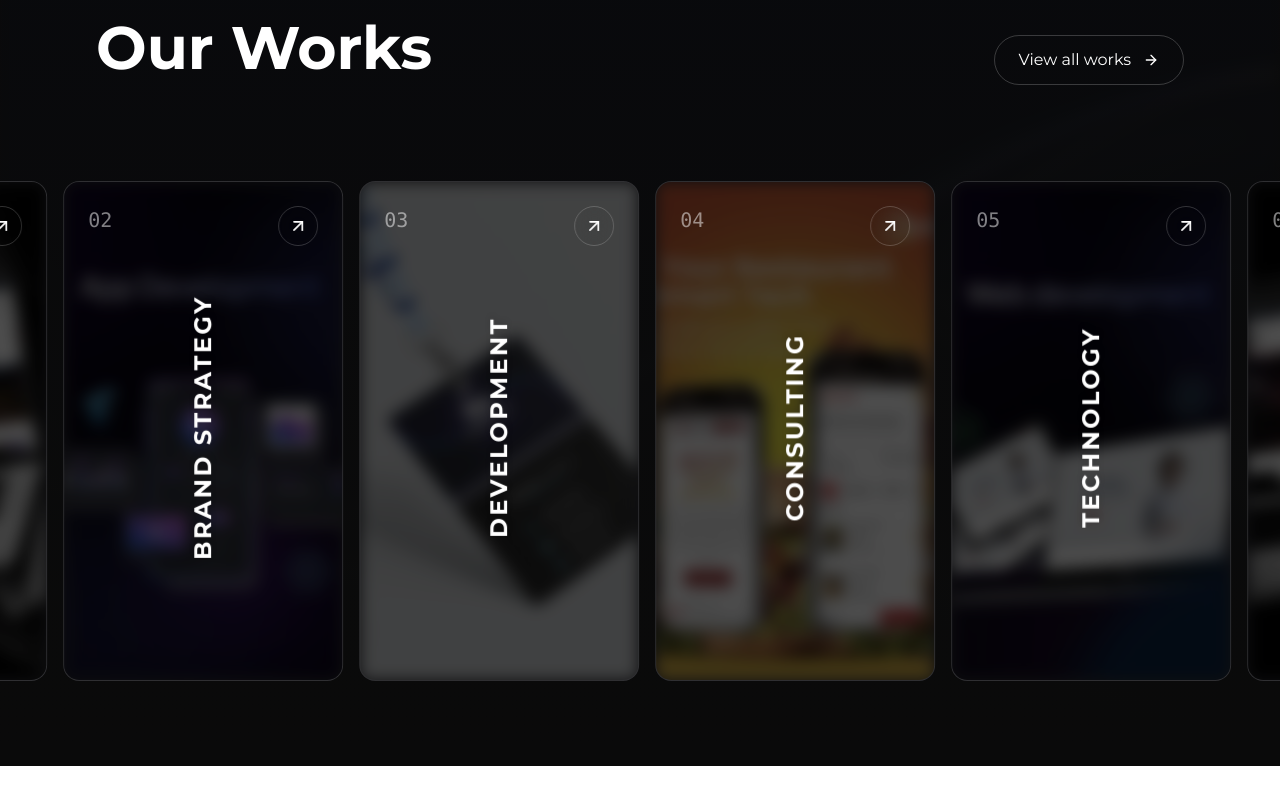
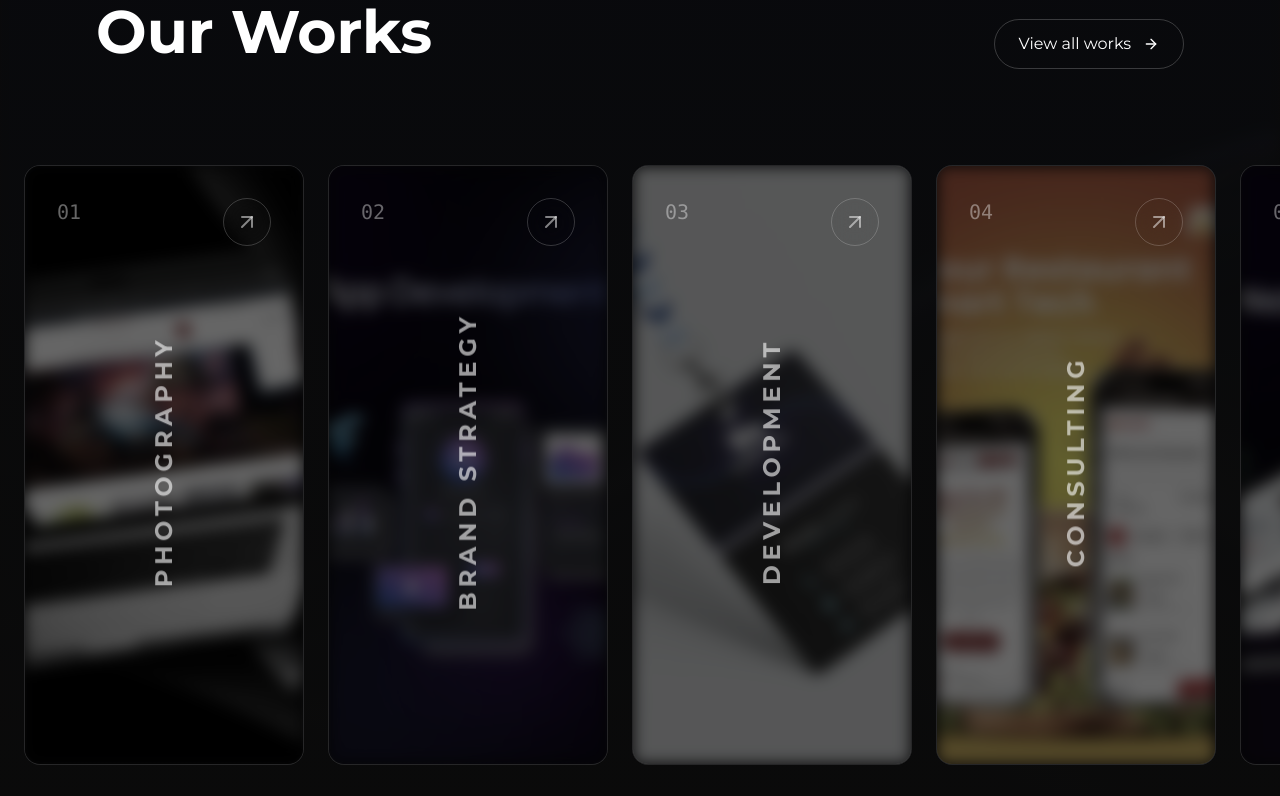
Before and after one commit to dappssolution/Dapps-web-next.js, a Next.js app: page / in a window 1280 px wide. Shown: the part 3064-3860 px from the top of the page. Built offline with nearby package versions, Linux system fonts and the light colour scheme.

Commit message:
feat:our work updated

```diff
--- a/src/components/worksSection.tsx
+++ b/src/components/worksSection.tsx
@@ -1,34 +1,21 @@
 /* eslint-disable @typescript-eslint/no-explicit-any */
 "use client";
 
-import { useState, useMemo, useEffect } from "react";
+import { useState, useMemo } from "react";
 import Image from "next/image";
 import Link from "next/link";
 import { ArrowUpRight, ArrowRight } from "lucide-react";
 import { useLanguage } from "@/contexts/LanguageContext";
-import { motion } from "framer-motion";
+import { motion, AnimatePresence } from "framer-motion";
 import { cn } from "@/lib/utils";
 
 export default function Works() {
   const { t, language } = useLanguage();
   const [activeId, setActiveId] = useState<number | null>(null);
-  const [isMobile, setIsMobile] = useState(false);
-  const [isTablet, setIsTablet] = useState(false);
   const [isHoveringContainer, setIsHoveringContainer] = useState(false);
 
-  // Handle Mobile Detection
-  useEffect(() => {
-    const checkDevice = () => {
-      setIsMobile(window.innerWidth < 640); // Tailwind 'sm' breakpoint
-      setIsTablet(window.innerWidth >= 640 && window.innerWidth < 1024); // 'sm' to 'lg'
-    };
-    checkDevice();
-    window.addEventListener("resize", checkDevice);
-    return () => window.removeEventListener("resize", checkDevice);
-  }, []);
-
   // Original Data
-  const originalProjects = useMemo(
+  const projects = useMemo(
     () => [
       {
         id: 1,
@@ -44,10 +31,7 @@ export default function Works() {
         type: "image",
         src: "/workslide-4.jpg",
         alt: "Brand Identity",
-        title: {
-          en: "Brand Identity Solutions",
-          ar: "حلول هوية العلامة التجارية",
-        },
+        title: { en: "Brand Identity Solutions", ar: "حلول هوية العلامة التجارية" },
         category: { en: "Brand Strategy", ar: "استراتيجية العلامة" },
         number: "02",
       },
@@ -82,16 +66,12 @@ export default function Works() {
     []
   );
 
-  // Double the data for infinite loop illusion on desktop
-  // Only duplicate projects for desktop (lg and up)
-  const displayProjects =
-    isMobile || isTablet
-      ? originalProjects
-      : [...originalProjects, ...originalProjects];
+  // Desktop only: Duplicate data for infinite loop
+  const desktopProjects = [...projects, ...projects];
 
   return (
     <section
-      className="relative min-h-screen w-full bg-[#0a0a0a] py-16 lg:py-36 flex flex-col justify-center overflow-hidden"
+      className="relative min-h-screen w-full bg-[#0a0a0a] py-16 lg:py-32 flex flex-col justify-center overflow-hidden"
       dir={language === "ar" ? "rtl" : "ltr"}
     >
       {/* Background Image with Blur */}
@@ -106,9 +86,9 @@ export default function Works() {
         <div className="absolute inset-0 bg-gradient-to-t from-[#0a0a0a] via-[#0a0a0a]/80 to-transparent" />
       </div>
 
-      <div className="container mx-auto z-10 h-full flex flex-col lg:h-[80vh]">
-        {/* Header Section - Added px-6 md:px-0 for spacing on mobile */}
-        <div className="px-6 md:px-12 lg:px-24 flex flex-col md:flex-row justify-between items-start md:items-end mb-12 lg:mb-24">
+      <div className="container mx-auto z-10 h-full flex flex-col relative">
+        {/* Header Section */}
+        <div className="px-6 md:px-12 lg:px-24 flex flex-col md:flex-row justify-between items-start md:items-end mb-12">
           <div>
             <h2 className="text-[#5a189a] font-bold tracking-widest text-sm uppercase mb-2">
               {t("works.subtitle") || "PORTFOLIO"}
@@ -127,48 +107,20 @@ export default function Works() {
           </Link>
         </div>
 
-        {/* DESKTOP: Slider Container
-            We use a custom animation class defined in styles below
-        */}
-        <div
-          className="flex-1 w-full relative pb-10 lg:pb-16"
-          onMouseEnter={() => setIsHoveringContainer(true)}
-          onMouseLeave={() => {
-            setIsHoveringContainer(false);
-            setActiveId(null); // Reset active card when leaving the track
-          }}
-        >
-          <div
-            className={cn(
-              isMobile || isTablet
-                ? "grid grid-cols-1 gap-6 px-4 sm:px-8 md:px-16"
-                : "flex gap-4 h-full min-h-[500px] w-max animate-marquee",
-              (isHoveringContainer || activeId !== null) &&
-                !(isMobile || isTablet) &&
-                "paused"
-            )}
-            style={
-              isMobile || isTablet
-                ? { width: "100%" }
-                : { flexDirection: "row", width: "max-content" }
-            }
-          >
-            {displayProjects.map((project, index) => (
-              <ProjectCard
-                key={`${project.id}-${index}`}
+        {/* =========================================
+            MOBILE VIEW (Vertical Grid)
+            Hidden on md/lg screens
+           ========================================= */}
+        <div className="md:hidden flex flex-col gap-6 px-6 pb-20">
+          {projects.map((project) => (
+            <ProjectCardMobile
+              key={project.id}
               project={project}
-                activeId={activeId}
-                setActiveId={setActiveId}
               language={language}
-                isMobile={isMobile}
-                isTablet={isTablet}
             />
           ))}
-          </div>
-        </div>
-
           {/* Mobile View All Button */}
-        <div className="md:hidden mt-10 px-6 pb-10">
+          <div className="mt-6">
             <Link
               href="/works"
               className="flex w-full justify-center items-center gap-2 text-white border border-white/20 rounded-full px-6 py-4 hover:bg-white hover:text-black transition-all"
@@ -179,31 +131,53 @@ export default function Works() {
           </div>
         </div>
 
-      {/* Global CSS for the marquee loop */}
+        {/* =========================================
+            DESKTOP VIEW (Horizontal Marquee)
+            Hidden on mobile
+           ========================================= */}
+        <div
+          className="hidden md:flex w-full relative py-10 lg:py-12"
+          onMouseEnter={() => setIsHoveringContainer(true)}
+          onMouseLeave={() => {
+            setIsHoveringContainer(false);
+            setActiveId(null);
+          }}
+        >
+          {/* The scrolling track */}
+          <div
+            className={cn(
+              "flex gap-6 h-[500px] lg:h-[600px] w-max animate-marquee pl-6",
+              (isHoveringContainer || activeId !== null) && "paused"
+            )}
+          >
+            {desktopProjects.map((project, index) => (
+              <ProjectCardDesktop
+                key={`${project.id}-desktop-${index}`}
+                project={project}
+                activeId={activeId}
+                setActiveId={setActiveId}
+                language={language}
+              />
+            ))}
+          </div>
+        </div>
+      </div>
+
+      {/* Styles for Marquee */}
       <style jsx global>{`
         @keyframes marquee {
-          0% {
-            transform: translateX(0);
-          }
-          100% {
-            transform: translateX(-50%);
-          }
-          /* -50% because we duplicated the list once. Moving 50% reaches the start of the duplicate, creating the loop. */
+          0% { transform: translateX(0); }
+          100% { transform: translateX(-50%); }
         }
         .animate-marquee {
           animation: marquee 40s linear infinite;
         }
-        /* RTL support for Arabic */
         [dir="rtl"] .animate-marquee {
           animation: marquee-rtl 40s linear infinite;
         }
         @keyframes marquee-rtl {
-          0% {
-            transform: translateX(0);
-          }
-          100% {
-            transform: translateX(50%);
-          }
+          0% { transform: translateX(0); }
+          100% { transform: translateX(50%); }
         }
         .paused {
           animation-play-state: paused !important;
@@ -213,85 +187,95 @@ export default function Works() {
   );
 }
 
-const ProjectCard = ({
+// ==========================================
+// COMPONENT: Mobile Card (Simplified Layout)
+// ==========================================
+const ProjectCardMobile = ({ project, language }: any) => {
+  return (
+    <div className="relative w-full aspect-[4/5] sm:h-[450px] rounded-2xl overflow-hidden border border-white/10 shadow-2xl">
+      <Image
+        src={project.src}
+        alt={project.alt}
+        fill
+        className="object-cover transition-transform duration-700 hover:scale-105"
+      />
+      {/* Dark Gradient for readability */}
+      <div className="absolute inset-0 bg-gradient-to-t from-black via-black/40 to-transparent" />
+
+      <div className="absolute inset-0 p-6 flex flex-col justify-between z-10">
+        <div className="flex justify-between items-start">
+          <span className="font-mono text-xl text-white">{project.number}</span>
+          <div className="w-10 h-10 rounded-full bg-white/10 backdrop-blur-md flex items-center justify-center border border-white/20 text-white">
+            <ArrowUpRight size={20} />
+          </div>
+        </div>
+
+        <div>
+          <p className="text-[#5a189a] text-xs font-bold tracking-wider uppercase mb-2">
+            {project.category[language] || project.category.en}
+          </p>
+          <h3 className={cn("text-white text-3xl font-bold leading-tight", language === 'ar' && "font-arabic")}>
+            {project.title[language] || project.title.en}
+          </h3>
+        </div>
+      </div>
+    </div>
+  );
+};
+
+// ==========================================
+// COMPONENT: Desktop Card (Interactive Motion)
+// ==========================================
+const ProjectCardDesktop = ({
   project,
   activeId,
   setActiveId,
   language,
-  isMobile,
-  isTablet,
 }: any) => {
-  const isImage = project.type === "image";
   const isActive = activeId === project.id;
-
-  // Only animate on desktop (not mobile/tablet)
-  const enableAnimation = !(isMobile || isTablet);
+  const isBlur = activeId !== null && !isActive;
 
   return (
     <motion.div
-      layout={enableAnimation}
-      onHoverStart={() => enableAnimation && setActiveId(project.id)}
-      onHoverEnd={() => enableAnimation && setActiveId(null)}
+      layout
+      onHoverStart={() => setActiveId(project.id)}
+      onHoverEnd={() => setActiveId(null)}
       className={cn(
-        "relative overflow-hidden rounded-2xl w-full cursor-pointer border border-white/10 group",
-        // Mobile/Tablet: Fixed height stack
-        // Desktop: Fixed width (base) that grows
-        isMobile || isTablet
-          ? "w-full h-[350px] mb-4 last:mb-0"
-          : "h-full w-[280px]",
-        isImage ? "bg-zinc-900" : "bg-zinc-900/40 backdrop-blur-md"
+        "relative overflow-hidden rounded-2xl cursor-pointer border border-white/10 h-full",
+        "bg-zinc-900/40 backdrop-blur-md"
       )}
-      // FRAMER MOTION ANIMATION
-      animate={
-        enableAnimation
-          ? {
-              // If active, width becomes 600px. If not, 280px.
+      initial={false}
+      animate={{
         width: isActive ? 600 : 280,
-              opacity: activeId !== null && !isActive ? 0.5 : 1, // Dim others
-            }
-          : {}
-      }
-      transition={{ duration: 0.4, ease: "easeOut" }}
+        opacity: isBlur ? 0.3 : 1, // Dim inactive cards
+      }}
+      transition={{ duration: 0.4, ease: [0.32, 0.72, 0, 1] }}
     >
-      {/* Background Image */}
-      {isImage && (
       <Image
         src={project.src}
         alt={project.alt}
         fill
         className={cn(
           "object-cover transition-all duration-700 ease-out",
-            // Always visible, blurred and dark by default, clearer on hover (desktop)
-            enableAnimation && !isActive
-              ? "scale-100 blur-sm grayscale-[30%] brightness-50"
-              : enableAnimation && isActive
-              ? "scale-105 blur-none grayscale-0 brightness-90"
-              : isMobile || isTablet
-              ? "scale-105 blur-sm grayscale-[30%] brightness-60"
-              : "scale-100 blur-sm grayscale-[30%] brightness-50"
-          )}
-        />
-      )}
-
-      {/* Gradient Overlay */}
-      {/* Overlay: strong black for desktop, lighter on hover */}
-      <div
-        className={cn(
-          "absolute inset-0 transition-all duration-500 z-10",
-          enableAnimation && !isActive && isImage && "bg-black/40",
-          enableAnimation && isActive && isImage && "bg-black/40",
-          (isMobile || isTablet) && isImage && "bg-black/70"
+          isActive ? "scale-105 blur-0 grayscale-0" : "scale-100 blur-sm grayscale-[50%]"
         )}
       />
 
-      {/* Content Container */}
-      <div className="absolute inset-0 p-6 flex flex-col justify-between z-10">
-        {/* Top: Number & Icon */}
+      {/* Overlay */}
+      <div
+        className={cn(
+          "absolute inset-0 transition-colors duration-500",
+          isActive ? "bg-black/30" : "bg-black/60"
+        )}
+      />
+
+      <div className="absolute inset-0 p-8 flex flex-col justify-between z-10">
+        {/* Top Row */}
         <div className="flex justify-between items-start">
           <span
             className={cn(
               "font-mono text-xl transition-colors duration-300",
-              isActive || isMobile ? "text-white" : "text-white/50"
+              isActive ? "text-white" : "text-white/40"
             )}
           >
             {project.number}
@@ -299,52 +283,49 @@ const ProjectCard = ({
 
           <div
             className={cn(
-              "w-10 h-10 rounded-full flex items-center justify-center border border-white/20 backdrop-blur-md transition-all duration-300",
-              isActive || isMobile
-                ? "bg-white text-black rotate-45"
-                : "bg-transparent text-white"
+              "w-12 h-12 rounded-full flex items-center justify-center border backdrop-blur-md transition-all duration-300",
+              isActive
+                ? "bg-white text-black border-white rotate-45 scale-110"
+                : "bg-transparent text-white/50 border-white/20"
             )}
           >
-            <ArrowUpRight size={20} />
+            <ArrowUpRight size={24} />
           </div>
         </div>
 
-        {/* Center: Vertical Text (Desktop Inactive State) */}
-        {enableAnimation && !isActive && (
+        {/* Center Vertical Text (When inactive) */}
+        <AnimatePresence>
+          {!isActive && (
             <motion.div
               initial={{ opacity: 0 }}
               animate={{ opacity: 1 }}
               exit={{ opacity: 0 }}
               className="absolute top-1/2 left-1/2 -translate-x-1/2 -translate-y-1/2"
             >
-            <span className="text-white font-bold text-lg lg:text-2xl tracking-widest uppercase whitespace-nowrap [writing-mode:vertical-rl] rotate-180 drop-shadow-md">
+              <span className="text-white/60 font-bold text-2xl tracking-[0.2em] uppercase whitespace-nowrap [writing-mode:vertical-rl] rotate-180">
                 {project.category[language] || project.category.en}
               </span>
             </motion.div>
           )}
+        </AnimatePresence>
 
-        {/* Bottom: Main Text Info */}
-        <div
-          className={cn(
-            "relative overflow-hidden transition-all duration-500",
-            enableAnimation && !isActive
-              ? "opacity-0 translate-y-10 invisible"
-              : "opacity-100 translate-y-0 visible"
-          )}
+        {/* Bottom Content (Active only) */}
+        <div className="relative overflow-hidden">
+          <motion.div
+            initial={false}
+            animate={{
+              y: isActive ? 0 : 100,
+              opacity: isActive ? 1 : 0,
+            }}
+            transition={{ duration: 0.4 }}
           >
-          <p className="text-white/90 text-sm font-bold tracking-wide mb-2 uppercase drop-shadow-md">
+            <p className="text-[#c084fc] text-sm font-bold tracking-widest mb-2 uppercase">
               {project.category[language] || project.category.en}
             </p>
-
-          <h3
-            className={cn(
-              "text-white font-bold leading-tight drop-shadow-md",
-              language === "ar" ? "font-arabic" : "",
-              isImage ? "text-2xl lg:text-3xl" : "text-2xl lg:text-4xl"
-            )}
-          >
+            <h3 className={cn("text-white text-4xl font-bold leading-tight", language === 'ar' && "font-arabic")}>
               {project.title[language] || project.title.en}
             </h3>
+          </motion.div>
         </div>
       </div>
     </motion.div>
```
Lines whose indentation alone changed are shown as unchanged.
